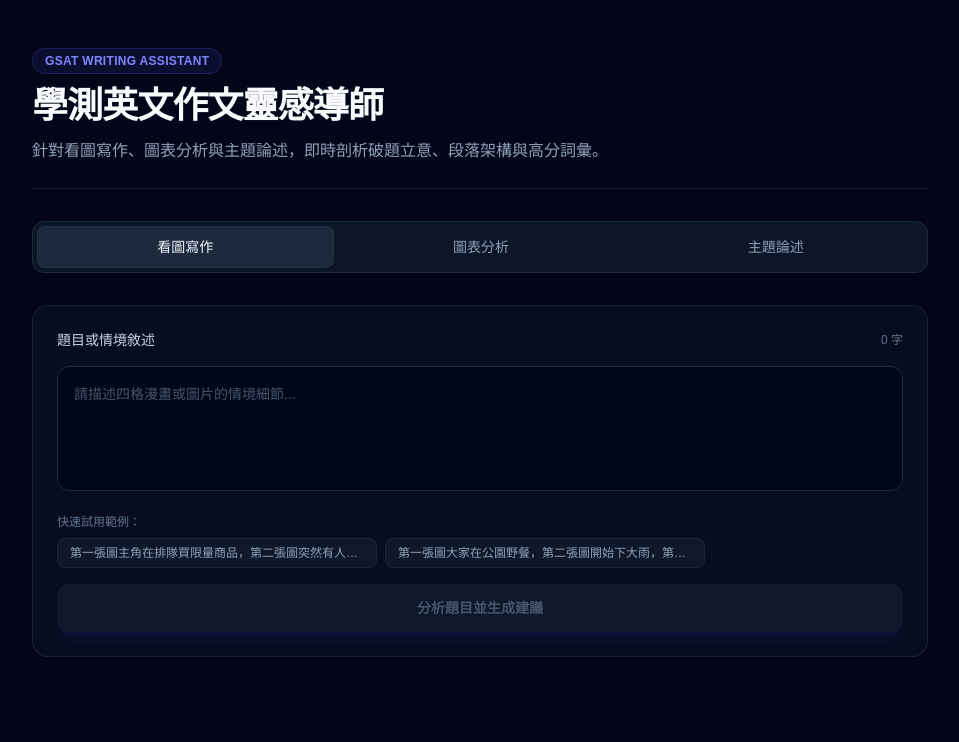
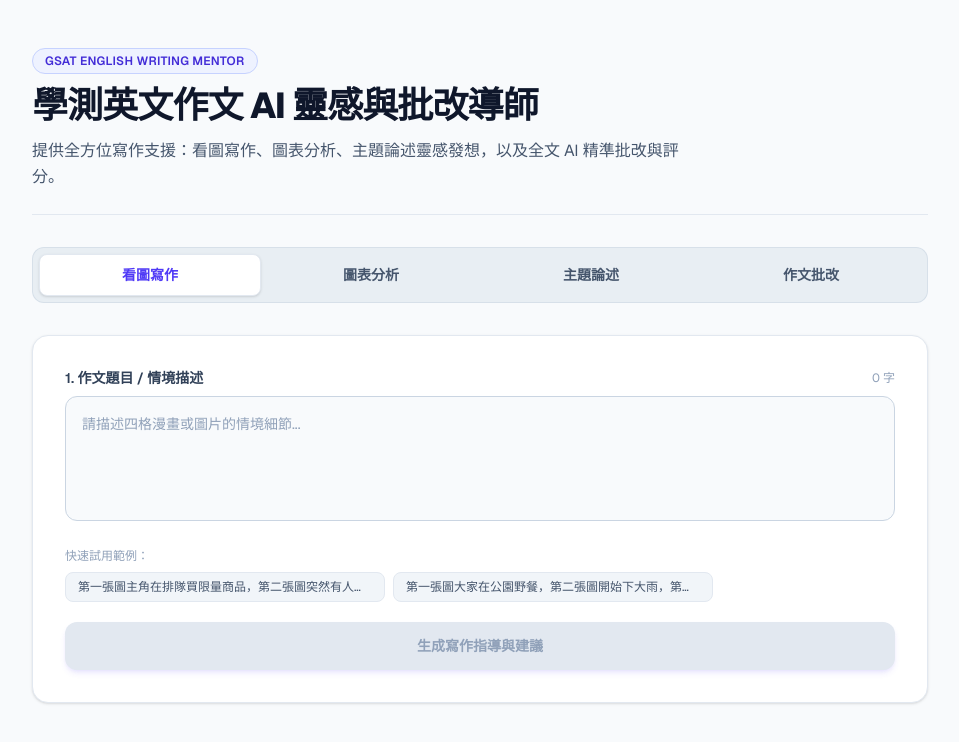
Before and after one commit to jeraldlin66-ops/gsat_eng_essay, a Next.js app: page / in a window 1280 px wide. Shown: the top 742 px of the page, without its empty margins (160-1119 px from the left). Built offline with nearby package versions, Linux system fonts and the light colour scheme.

Commit message:
feat: switch to white background theme and add essay grading functionality

```diff
--- a/app/actions.ts
+++ b/app/actions.ts
@@ -3,25 +3,36 @@
 import { createOpenAI } from '@ai-sdk/openai';
 import { generateText } from 'ai';
 
-export async function generateEssayHelp(topic: string, type: string) {
-  // 1. 於執行時檢查與印出 Log
-  const apiKey = process.env.GROQ_API_KEY2;
-  console.log("GROQ KEY Loaded:", apiKey ? "YES" : "NO");
+export async function generateEssayHelp(topic: string, type: string, userEssay?: string) {
+  const apiKey = process.env.GROQ_API_KEY2 || process.env.GROQ_API_KEY;
 
   if (!apiKey) {
-    return '⚠️ 尚未檢測到 GROQ_API_KEY2。請先在 .env.local 或 Vercel 設定環境變數。';
+    return '⚠️ 尚未檢測到 API Key。請先在 .env.local 或 Vercel 設定 GROQ_API_KEY2。';
   }
 
-  // 2. 動態初始化 Groq 客戶端
   const groq = createOpenAI({
     baseURL: 'https://api.groq.com/openai/v1',
     apiKey: apiKey,
   });
 
-  try {
-    const { text } = await generateText({
-      model: groq('llama-3.3-70b-versatile'),
-      prompt: `你是一位台灣學測英文作文專家。請針對以下題目/情境提供詳細的寫作指導建議：
+  // 判斷是否為「作文批改」模式
+  const isCorrection = type === '作文批改';
+
+  const prompt = isCorrection
+    ? `你是一位嚴謹的台灣學測英文作文閱卷老師。請針對以下題目與學生撰寫的作文進行深度批改：
+
+【題目 / 情境】：
+${topic}
+
+【學生文章內容】：
+${userEssay}
+
+請依據台灣學測英文作文評分標準（內容 5 分、組織 5 分、文法句構 5 分、字詞拼字 5 分，總分 20 分），提供以下結構化評語：
+1. 【預估得分與整體總評】：給出預估總分（/20），並總結文章亮點與主要問題。
+2. 【文法與用字修正建議】：列出文章中的文法錯誤、拼字錯誤或不道地的表達，並提供 Corrected Version（修改對照）。
+3. 【結構與內容優化建議】：針對段落銜接、邏輯發展提出具體改進點。
+4. 【高分重寫範文】：提供一篇符合 16+ 分標準的高分示範文章。`
+    : `你是一位台灣學測英文作文專家。請針對以下題目/情境提供寫作指導建議：
 
 題型：${type}
 題目/情境描述：${topic}
@@ -30,7 +41,12 @@ export async function generateEssayHelp(topic: string, type: string) {
 1. 【核心主題與立意建議】（如何破題、立意點與發想方向）
 2. 【第一段 (Introduction) 關鍵大綱與必備句型】
 3. 【第二段 (Body / Conclusion) 關鍵大綱與必備句型】
-4. 【5 個高分關鍵單字 / 高級片語】（請附上中文解釋與極佳範例例句）`,
+4. 【5 個高分關鍵單字 / 高級片語】（請附上中文解釋與極佳範例例句）`;
+
+  try {
+    const { text } = await generateText({
+      model: groq('llama-3.3-70b-versatile'),
+      prompt: prompt,
     });
 
     return text;
--- a/app/page.tsx
+++ b/app/page.tsx
@@ -3,7 +3,7 @@
 import { useState } from 'react';
 import { generateEssayHelp } from './actions';
 
-type TabType = 'picture' | 'chart' | 'essay';
+type TabType = 'picture' | 'chart' | 'essay' | 'correction';
 
 const TAB_CONFIG: Record<TabType, { label: string; placeholder: string; examples: string[] }> = {
   picture: {
@@ -30,25 +30,39 @@ const TAB_CONFIG: Record<TabType, { label: string; placeholder: string; examples
       '面對失敗與挫折時，你認為最重要的心態是什麼？',
     ],
   },
+  correction: {
+    label: '作文批改',
+    placeholder: '請輸入作文題目描述...',
+    examples: [
+      '題目：討論高中生是否應該攜帶手機到校。',
+    ],
+  },
 };
 
 export default function Home() {
   const [activeTab, setActiveTab] = useState<TabType>('picture');
   const [topic, setTopic] = useState('');
+  const [userEssay, setUserEssay] = useState('');
   const [loading, setLoading] = useState(false);
   const [result, setResult] = useState('');
   const [copied, setCopied] = useState(false);
 
   const handleGenerate = async () => {
     if (!topic.trim()) return;
+    if (activeTab === 'correction' && !userEssay.trim()) return;
+
     setLoading(true);
     setResult('');
 
     try {
-      const res = await generateEssayHelp(topic, TAB_CONFIG[activeTab].label);
+      const res = await generateEssayHelp(
+        topic,
+        TAB_CONFIG[activeTab].label,
+        activeTab === 'correction' ? userEssay : undefined
+      );
       setResult(res);
     } catch (err) {
-      setResult('生成失敗，請確認伺服器與 API Key 設定。');
+      setResult('生成失敗，請確認伺服器設定。');
     } finally {
       setLoading(false);
     }
@@ -62,24 +76,24 @@ export default function Home() {
   };
 
   return (
-    <main className="min-h-screen bg-slate-950 text-slate-100 p-6 md:p-12 selection:bg-indigo-500 selection:text-white">
+    <main className="min-h-screen bg-slate-50 text-slate-800 p-6 md:p-12 font-sans selection:bg-indigo-100 selection:text-indigo-900">
       <div className="max-w-4xl mx-auto space-y-8">
 
         {/* Header Section */}
-        <header className="space-y-3 text-center md:text-left border-b border-slate-800/80 pb-6">
-          <div className="inline-flex items-center gap-2 px-3 py-1 rounded-full bg-indigo-500/10 border border-indigo-500/20 text-indigo-400 text-xs font-semibold tracking-wide uppercase">
-            GSAT Writing Assistant
+        <header className="space-y-3 text-center md:text-left border-b border-slate-200 pb-6">
+          <div className="inline-flex items-center gap-2 px-3 py-1 rounded-full bg-indigo-50 border border-indigo-200 text-indigo-700 text-xs font-semibold tracking-wide uppercase">
+            GSAT English Writing Mentor
           </div>
-          <h1 className="text-3xl md:text-4xl font-extrabold tracking-tight text-slate-50">
-            學測英文作文靈感導師
+          <h1 className="text-3xl md:text-4xl font-extrabold tracking-tight text-slate-900">
+            學測英文作文 AI 靈感與批改導師
           </h1>
-          <p className="text-slate-400 text-sm md:text-base max-w-2xl leading-relaxed">
-            針對看圖寫作、圖表分析與主題論述，即時剖析破題立意、段落架構與高分詞彙。
+          <p className="text-slate-600 text-sm md:text-base max-w-2xl leading-relaxed">
+            提供全方位寫作支援：看圖寫作、圖表分析、主題論述靈感發想，以及全文 AI 精準批改與評分。
           </p>
         </header>
 
         {/* Tab Navigation */}
-        <div className="flex p-1 bg-slate-900/90 rounded-xl border border-slate-800">
+        <div className="flex p-1.5 bg-slate-200/70 rounded-xl border border-slate-300/60">
           {(Object.keys(TAB_CONFIG) as TabType[]).map((tabKey) => {
             const isActive = activeTab === tabKey;
             return (
@@ -88,11 +102,13 @@ export default function Home() {
                 onClick={() => {
                   setActiveTab(tabKey);
                   setTopic('');
+                  setUserEssay('');
+                  setResult('');
                 }}
-                className={`flex-1 py-2.5 text-sm font-medium rounded-lg transition-all duration-200 ${
+                className={`flex-1 py-2.5 text-sm font-semibold rounded-lg transition-all duration-200 ${
                   isActive
-                    ? 'bg-slate-800 text-slate-100 shadow-sm border border-slate-700/50'
-                    : 'text-slate-400 hover:text-slate-200 hover:bg-slate-800/40'
+                    ? 'bg-white text-indigo-600 shadow-sm border border-slate-200'
+                    : 'text-slate-600 hover:text-slate-900 hover:bg-slate-100/50'
                 }`}
               >
                 {TAB_CONFIG[tabKey].label}
@@ -102,40 +118,51 @@ export default function Home() {
         </div>
 
         {/* Input & Action Area */}
-        <div className="space-y-4 bg-slate-900/40 p-6 rounded-2xl border border-slate-800/80">
-          <div className="flex justify-between items-center text-sm font-medium text-slate-300">
-            <label htmlFor="topic-input">題目或情境敘述</label>
-            <span className="text-xs text-slate-500">{topic.length} 字</span>
-          </div>
+        <div className="space-y-5 bg-white p-6 md:p-8 rounded-2xl border border-slate-200 shadow-sm">
 
-          <div className="relative">
+          {/* 題目輸入框 */}
+          <div className="space-y-2">
+            <div className="flex justify-between items-center text-sm font-semibold text-slate-700">
+              <label htmlFor="topic-input">1. 作文題目 / 情境描述</label>
+              <span className="text-xs text-slate-400 font-normal">{topic.length} 字</span>
+            </div>
             <textarea
               id="topic-input"
-              rows={4}
+              rows={activeTab === 'correction' ? 2 : 4}
               value={topic}
               onChange={(e) => setTopic(e.target.value)}
               placeholder={TAB_CONFIG[activeTab].placeholder}
-              className="w-full bg-slate-950/80 border border-slate-800 rounded-xl p-4 text-slate-100 placeholder:text-slate-600 focus:outline-none focus:ring-2 focus:ring-indigo-500/50 focus:border-indigo-500 text-sm transition-all resize-none leading-relaxed"
+              className="w-full bg-slate-50 border border-slate-300 rounded-xl p-4 text-slate-800 placeholder:text-slate-400 focus:bg-white focus:outline-none focus:ring-2 focus:ring-indigo-500/20 focus:border-indigo-600 text-sm transition-all resize-none leading-relaxed"
             />
-            {topic && (
-              <button
-                onClick={() => setTopic('')}
-                className="absolute top-3 right-3 text-xs text-slate-500 hover:text-slate-300 bg-slate-900 px-2 py-1 rounded border border-slate-800 transition"
-              >
-                清空
-              </button>
-            )}
           </div>
 
-          {/* Quick Prompts */}
+          {/* 批改專用：英文文章輸入框 */}
+          {activeTab === 'correction' && (
+            <div className="space-y-2 pt-2 border-t border-slate-100">
+              <div className="flex justify-between items-center text-sm font-semibold text-slate-700">
+                <label htmlFor="essay-input">2. 貼上你的英文作文全文</label>
+                <span className="text-xs text-slate-400 font-normal">{userEssay.length} 字</span>
+              </div>
+              <textarea
+                id="essay-input"
+                rows={8}
+                value={userEssay}
+                onChange={(e) => setUserEssay(e.target.value)}
+                placeholder="Please paste your full English essay here..."
+                className="w-full bg-slate-50 border border-slate-300 rounded-xl p-4 text-slate-800 placeholder:text-slate-400 focus:bg-white focus:outline-none focus:ring-2 focus:ring-indigo-500/20 focus:border-indigo-600 text-sm transition-all resize-none leading-relaxed font-mono"
+              />
+            </div>
+          )}
+
+          {/* 快速試用範例 */}
           <div className="space-y-2">
-            <span className="text-xs text-slate-500 block">快速試用範例：</span>
+            <span className="text-xs font-medium text-slate-400 block">快速試用範例：</span>
             <div className="flex flex-wrap gap-2">
               {TAB_CONFIG[activeTab].examples.map((ex, idx) => (
                 <button
                   key={idx}
                   onClick={() => setTopic(ex)}
-                  className="text-xs text-slate-400 hover:text-indigo-300 bg-slate-900 hover:bg-slate-800 border border-slate-800/80 px-3 py-1.5 rounded-lg transition text-left truncate max-w-xs"
+                  className="text-xs text-slate-600 hover:text-indigo-600 bg-slate-100 hover:bg-indigo-50 border border-slate-200 px-3 py-1.5 rounded-lg transition text-left truncate max-w-xs"
                 >
                   {ex}
                 </button>
@@ -143,11 +170,11 @@ export default function Home() {
             </div>
           </div>
 
-          {/* Submit Button */}
+          {/* 提交按鈕 */}
           <button
             onClick={handleGenerate}
-            disabled={loading || !topic.trim()}
-            className="w-full py-3.5 bg-indigo-600 hover:bg-indigo-500 disabled:bg-slate-900 disabled:text-slate-600 font-semibold rounded-xl text-slate-50 text-sm transition-all duration-200 flex items-center justify-center gap-2 shadow-lg shadow-indigo-600/10 active:scale-[0.99]"
+            disabled={loading || !topic.trim() || (activeTab === 'correction' && !userEssay.trim())}
+            className="w-full py-3.5 bg-indigo-600 hover:bg-indigo-700 disabled:bg-slate-200 disabled:text-slate-400 font-semibold rounded-xl text-white text-sm transition-all duration-200 flex items-center justify-center gap-2 shadow-md shadow-indigo-600/10 active:scale-[0.99]"
           >
             {loading ? (
               <span className="flex items-center gap-2">
@@ -155,39 +182,43 @@ export default function Home() {
                   <circle className="opacity-25" cx="12" cy="12" r="10" stroke="currentColor" strokeWidth="4"></circle>
                   <path className="opacity-75" fill="currentColor" d="M4 12a8 8 0 018-8V0C5.373 0 0 5.373 0 12h4zm2 5.291A7.962 7.962 0 014 12H0c0 3.042 1.135 5.824 3 7.938l3-2.647z"></path>
                 </svg>
-                正在解析題目並生成寫作建議...
+                {activeTab === 'correction' ? '正在細心批改與計算分數...' : '正在分析題目並生成寫作建議...'}
               </span>
+            ) : activeTab === 'correction' ? (
+              '開始精細批改作文'
             ) : (
-              '分析題目並生成建議'
+              '生成寫作指導與建議'
             )}
           </button>
         </div>
 
-        {/* Loading State (Skeleton) */}
+        {/* Loading Skeleton */}
         {loading && (
-          <div className="p-6 bg-slate-900/50 border border-slate-800 rounded-2xl space-y-4 animate-pulse">
-            <div className="h-5 bg-slate-800 rounded w-1/4"></div>
+          <div className="p-6 bg-white border border-slate-200 rounded-2xl space-y-4 animate-pulse">
+            <div className="h-5 bg-slate-200 rounded w-1/4"></div>
             <div className="space-y-2">
-              <div className="h-4 bg-slate-800/60 rounded w-full"></div>
-              <div className="h-4 bg-slate-800/60 rounded w-5/6"></div>
-              <div className="h-4 bg-slate-800/60 rounded w-4/6"></div>
+              <div className="h-4 bg-slate-100 rounded w-full"></div>
+              <div className="h-4 bg-slate-100 rounded w-5/6"></div>
+              <div className="h-4 bg-slate-100 rounded w-4/6"></div>
             </div>
           </div>
         )}
 
-        {/* Result Area */}
+        {/* 結果展示區 */}
         {result && !loading && (
-          <div className="p-6 bg-slate-900/60 border border-slate-800/90 rounded-2xl space-y-4">
-            <div className="flex justify-between items-center border-b border-slate-800 pb-3">
-              <h2 className="text-base font-semibold text-indigo-400">寫作指導與建議內容</h2>
+          <div className="p-6 md:p-8 bg-white border border-slate-200 rounded-2xl shadow-sm space-y-4">
+            <div className="flex justify-between items-center border-b border-slate-100 pb-4">
+              <h2 className="text-base font-bold text-indigo-900">
+                {activeTab === 'correction' ? '作文批改與分析報告' : '寫作指導與建議內容'}
+              </h2>
               <button
                 onClick={handleCopy}
-                className="text-xs px-3 py-1.5 rounded-md bg-slate-800 hover:bg-slate-700 text-slate-300 transition flex items-center gap-1.5 border border-slate-700/50"
+                className="text-xs px-3 py-1.5 rounded-lg bg-slate-100 hover:bg-slate-200 text-slate-700 font-medium transition flex items-center gap-1.5 border border-slate-200"
               >
-                {copied ? '已複製到剪貼簿' : '複製內容'}
+                {copied ? '已複製內容' : '複製建議'}
               </button>
             </div>
-            <div className="whitespace-pre-wrap text-slate-300 text-sm leading-relaxed tracking-wide font-sans">
+            <div className="whitespace-pre-wrap text-slate-700 text-sm leading-relaxed tracking-wide font-sans">
               {result}
             </div>
           </div>
```
